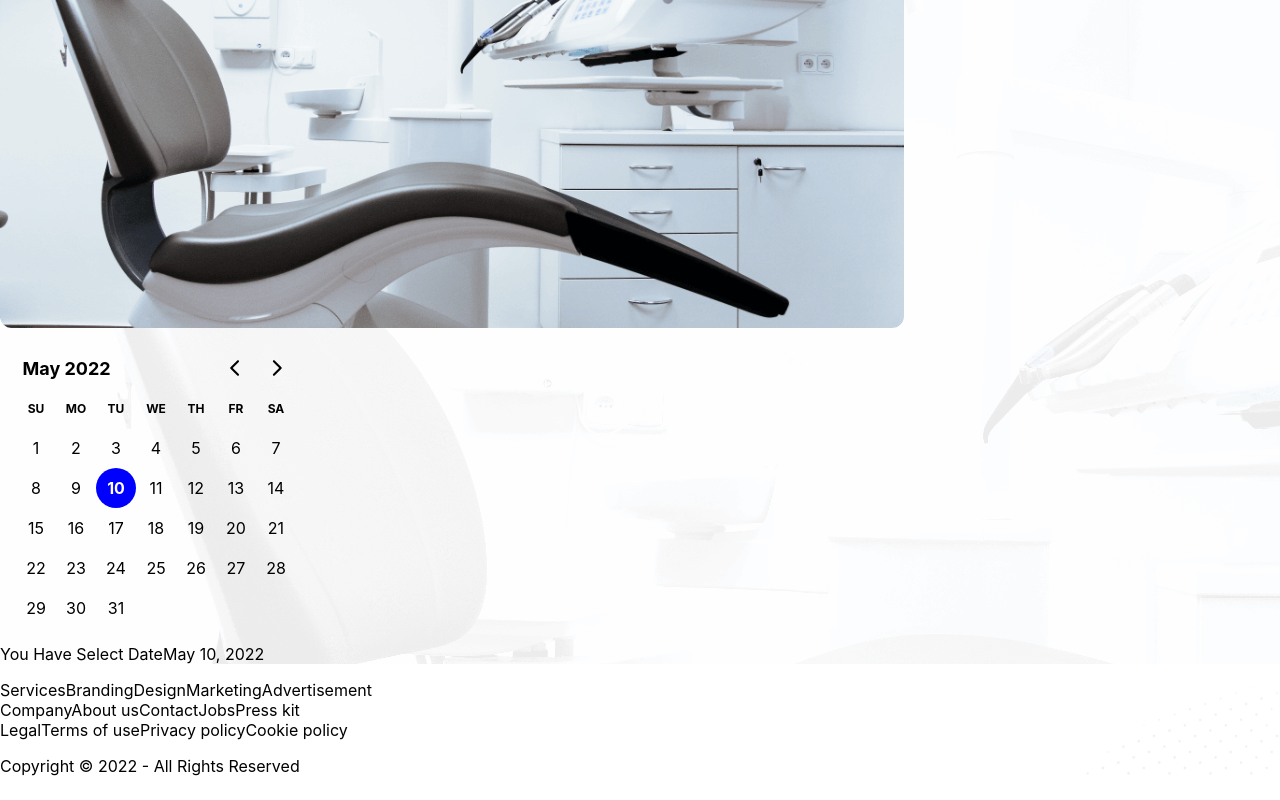
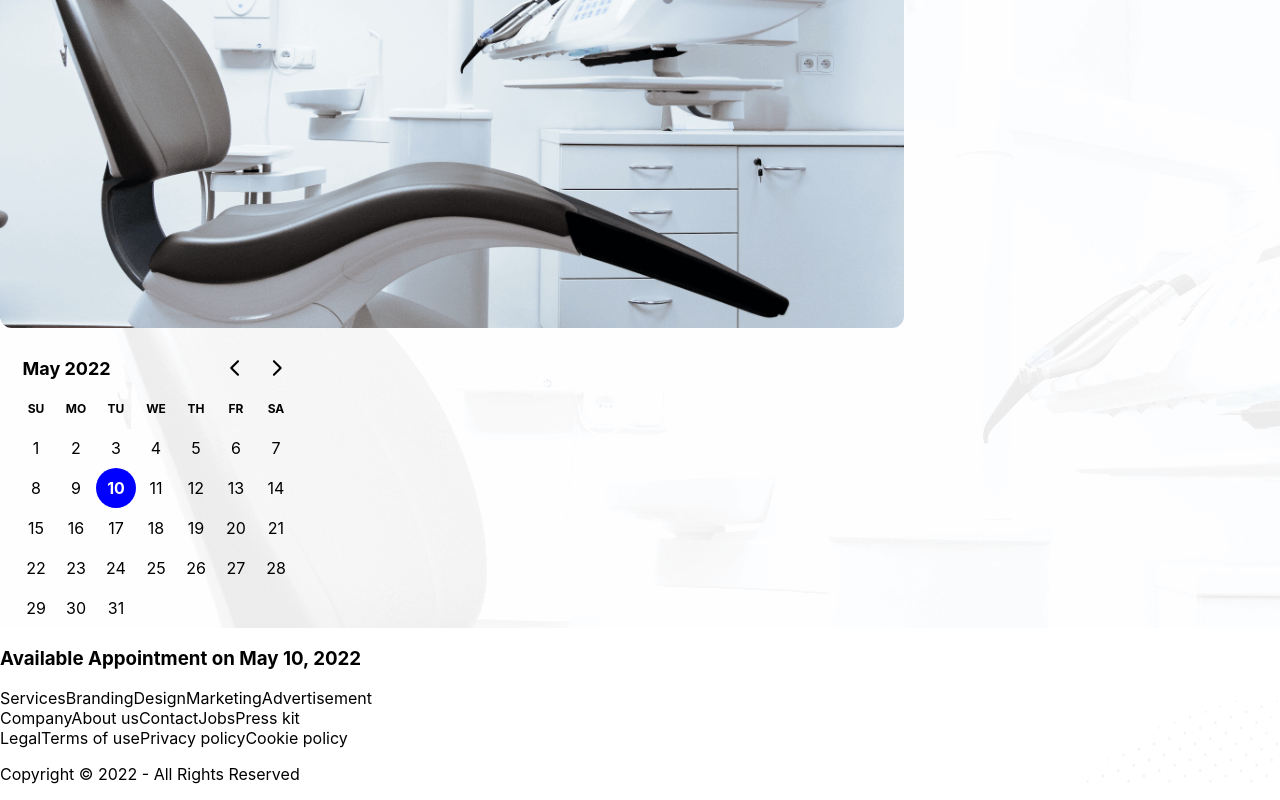
Before and after one commit to nurulamin092/doctors-portal-client, a React (Create React App) app: page /appointment in a window 1280 px wide. Shown: the part 1821-2621 px from the top of the page. Built offline with nearby package versions, Linux system fonts and the light colour scheme.

Commit message:
Avialable Appoinment and date format added

```diff
--- a/src/Pages/Appointment/Appointment.js
+++ b/src/Pages/Appointment/Appointment.js
@@ -1,11 +1,14 @@
-import React from 'react';
+import React, { useState } from 'react';
 import Footer from '../Shared/Footer';
 import AppointmentBanner from './AppointmentBanner';
+import AvailableAppointments from './AvailableAppointments';
+const Appointment = () => {
+    const [date, setDate] = useState(new Date());
 
-const Appointment = () => {
     return (
         <div>
-            <AppointmentBanner></AppointmentBanner>
+            <AppointmentBanner date={date} setDate={setDate}></AppointmentBanner>
+            <AvailableAppointments date={date}></AvailableAppointments>
             <Footer></Footer>
         </div>
     );
--- a/src/Pages/Appointment/AppointmentBanner.js
+++ b/src/Pages/Appointment/AppointmentBanner.js
@@ -4,8 +4,7 @@ import bg from '../../assets/images/bg.png';
 import { DayPicker } from 'react-day-picker';
 import 'react-day-picker/dist/style.css';
 import { format } from 'date-fns';
-const AppointmentBanner = () => {
-    const [date, setDate] = useState(new Date());
+const AppointmentBanner = ({ date, setDate }) => {
 
     return (
         <div style={{
@@ -19,7 +18,6 @@ const AppointmentBanner = () => {
                             mode="single"
                             selected={date}
                             onSelect={setDate} />
-                        <p>You Have Select Date{format(date, 'PP')}</p>
                     </div>
                 </div>
             </div>
--- /dev/null
+++ b/src/Pages/Appointment/AvailableAppointments.js
@@ -0,0 +1,12 @@
+import { format } from 'date-fns';
+import React from 'react';
+
+const AvailableAppointments = ({ date }) => {
+    return (
+        <div>
+            <h3>Available Appointment on {format(date, 'PP')}</h3>
+        </div>
+    );
+};
+
+export default AvailableAppointments;
```
